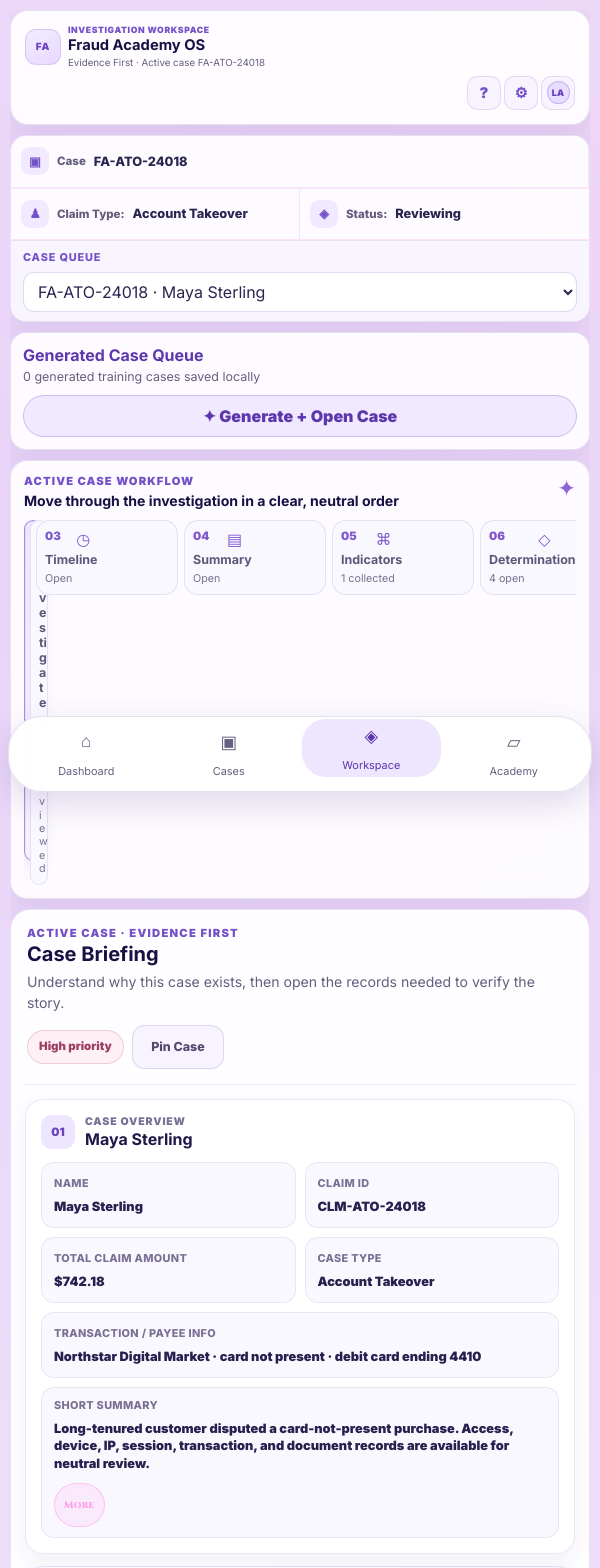
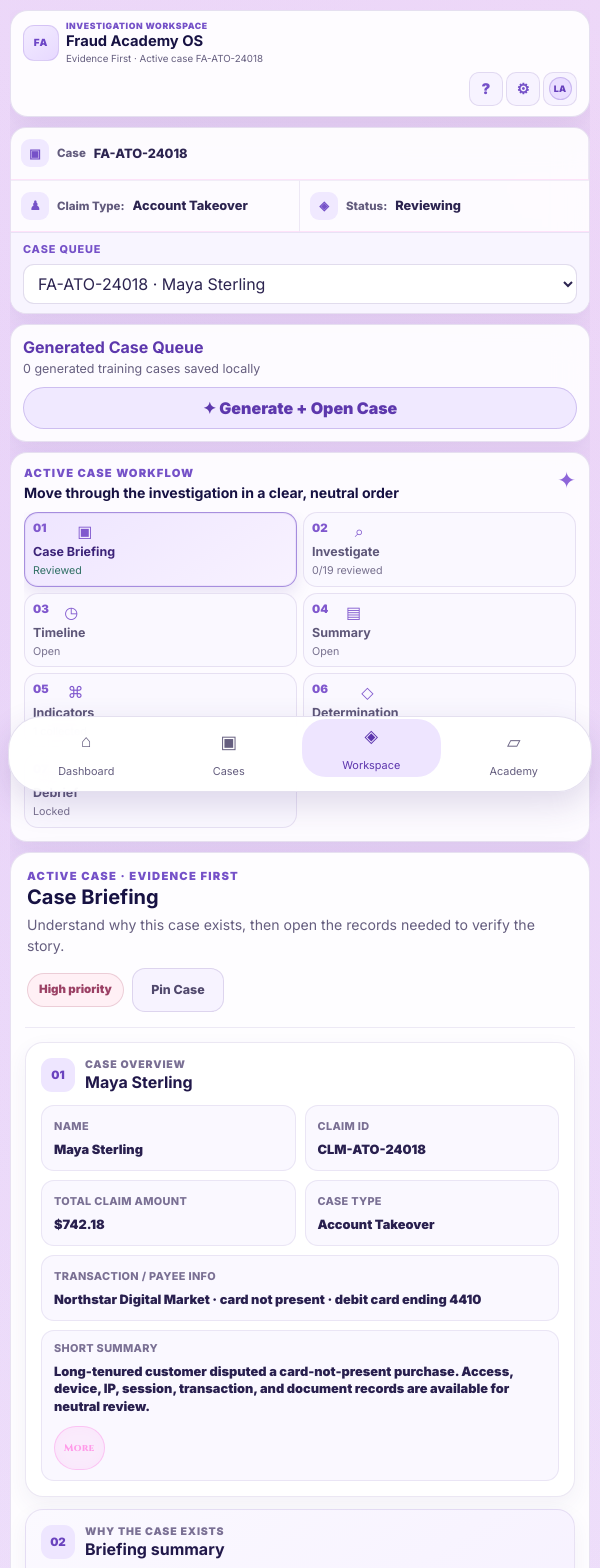
Before and after one commit to iamre2024-debug/fraud-Academy-v1, a React (Vite) app: page / in a window 600 px wide. Shown: the top 1568 px of the page. Built offline with nearby package versions, Linux system fonts and the light colour scheme.

Commit message:
Repair compact layout and touch targets after browser audit

```diff
--- a/src/displayFinalResponsivePolishV1.css
+++ b/src/displayFinalResponsivePolishV1.css
@@ -197,7 +197,6 @@ body[data-visual-motion="reduced"] *::after {
   .customer-360-identity-metrics,
   .investigation-tool-metrics,
   .timeline-metrics,
-  .decision-status-grid,
   .academy-stat-grid,
   .profile-stat-grid,
   .profile-goal-grid {
@@ -210,6 +209,7 @@ body[data-visual-motion="reduced"] *::after {
   .investigation-tool-workspace,
   .timeline-workspace,
   .decision-v1-workspace,
+  .decision-status-grid,
   .academy-main-grid,
   .academy-path-grid,
   .profile-main-grid,
@@ -232,10 +232,6 @@ body[data-visual-motion="reduced"] *::after {
   .customer-360-tool-row,
   .customer-360-search-row {
     grid-template-columns: 1fr !important;
-  }
-
-  .active-case-workflow-list {
-    grid-auto-columns: minmax(132px, 82vw) !important;
   }
 
   .visual-react-bottom-nav {
@@ -272,6 +268,7 @@ body[data-visual-motion="reduced"] *::after {
   .investigation-tool-workspace,
   .timeline-workspace,
   .decision-v1-workspace,
+  .decision-status-grid,
   .academy-main-grid,
   .profile-main-grid {
     grid-template-columns: 1fr !important;
@@ -283,7 +280,6 @@ body[data-visual-motion="reduced"] *::after {
   .customer-360-identity-metrics,
   .investigation-tool-metrics,
   .timeline-metrics,
-  .decision-status-grid,
   .academy-stat-grid,
   .profile-stat-grid,
   .profile-goal-grid {
@@ -319,6 +315,7 @@ body[data-visual-motion="reduced"] *::after {
   .investigation-tool-workspace,
   .timeline-workspace,
   .decision-v1-workspace,
+  .decision-status-grid,
   .academy-main-grid,
   .profile-main-grid {
     grid-template-columns: 1fr !important;
@@ -376,7 +373,7 @@ body[data-visual-motion="reduced"] *::after {
 @media (max-width: 1023px) {
   .visual-hero {
     min-height: 0 !important;
-    padding: 14px !important;
+    padding: 10px 12px !important;
   }
 
   .hero-cat,
@@ -407,13 +404,6 @@ body[data-visual-motion="reduced"] *::after {
     overscroll-behavior-inline: contain;
     scrollbar-width: thin;
     -webkit-overflow-scrolling: touch;
-  }
-
-  .active-case-workflow-list {
-    display: grid !important;
-    grid-auto-flow: column;
-    grid-auto-columns: minmax(142px, 1fr);
-    scroll-snap-type: inline proximity;
   }
 
   .active-case-workflow-list li,
@@ -447,6 +437,13 @@ body[data-visual-motion="reduced"] *::after {
   .customer-360-review-bar,
   .academy-practice-banner {
     flex-wrap: wrap;
+  }
+}
+
+@media (max-width: 767px) {
+  body[data-visual-tab="cases"] .cases-theme-v1-panel button {
+    min-height: 44px;
+    min-block-size: 44px;
   }
 }
 
```
